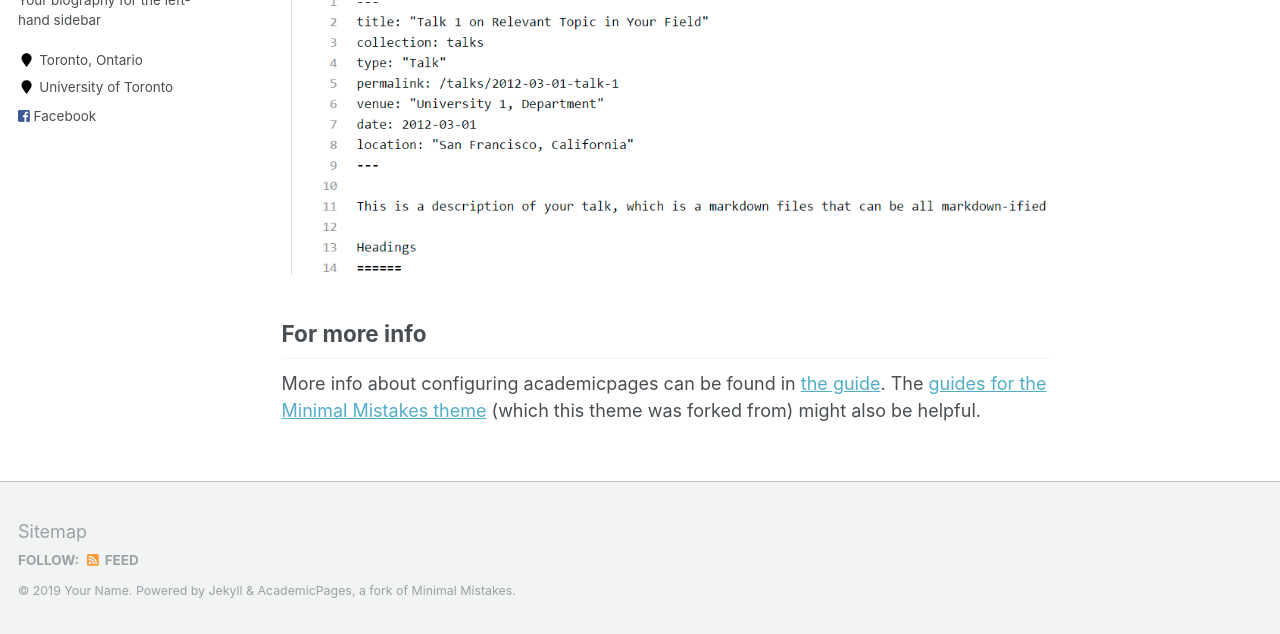
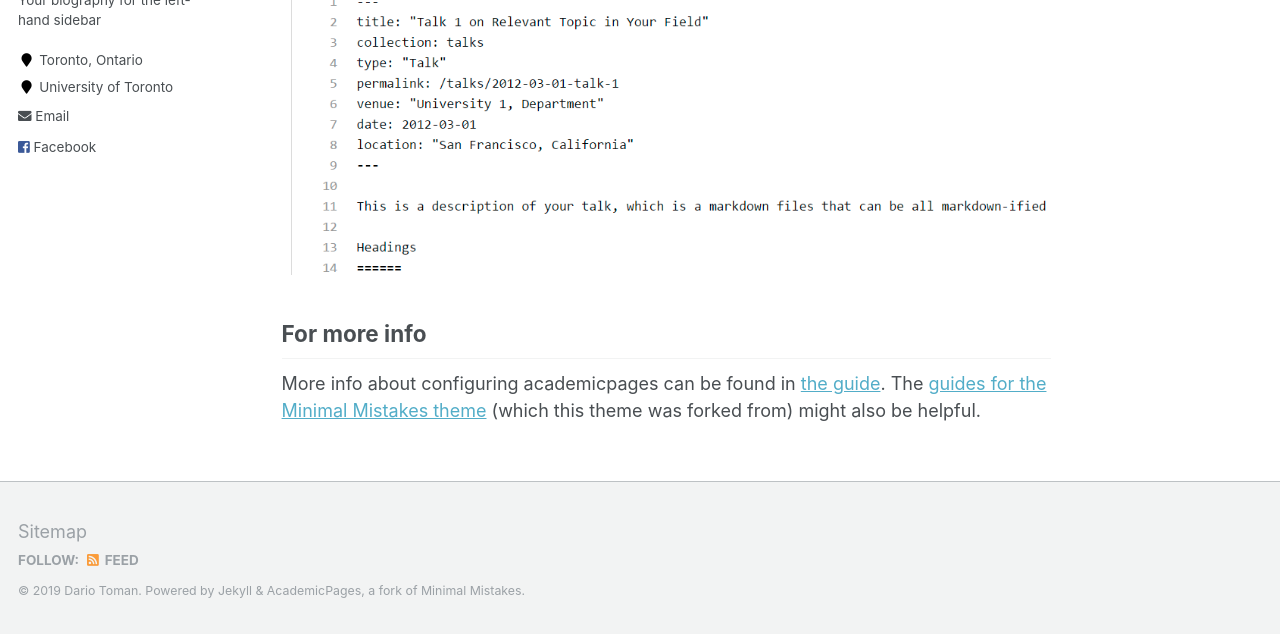
Before and after one commit to dariotoman/website, a Jekyll site: the page built from _pages/about.md, in a window 1280 px wide and 900 px high, scrolled down 2463 px. Shown: the part 263-897 px from the top of the window. Built offline with Jekyll 4.4.1, drawn with Linux system fonts in a browser that asks for light colours; some of the changed text lies outside the part shown.

Commit message:
Update _config.yml

```diff
--- a/_config.yml
+++ b/_config.yml
@@ -7,11 +7,11 @@
 
 # Site Settings
 locale                   : "en-US"
-title                    : "Your Name / Site Title"
+title                    : "Dario Toman"
 title_separator          : "-"
-name                     : &name "Your Name"
+name                     : &name "Dario Toman"
 description              : &description "personal description"
-url                      : https://academicpages.github.io # the base hostname & protocol for your site e.g. "https://mmistakes.github.io"
+url                      : https://dariotoman.com # the base hostname & protocol for your site e.g. "https://mmistakes.github.io"
 baseurl                  : "" # the subpath of your site, e.g. "/blog"
 repository               : "academicpages/academicpages.github.io"
 teaser                   :  # filename of teaser fallback teaser image placed in /images/, .e.g. "500x300.png"
@@ -87,7 +87,7 @@ author:
   employer         : "University of Toronto"
   pubmed           :
   googlescholar    :
-  email            :
+  email            : "dario.toman@mail.utoronto.ca"
   researchgate     :
   uri              :
   bitbucket        :
```
